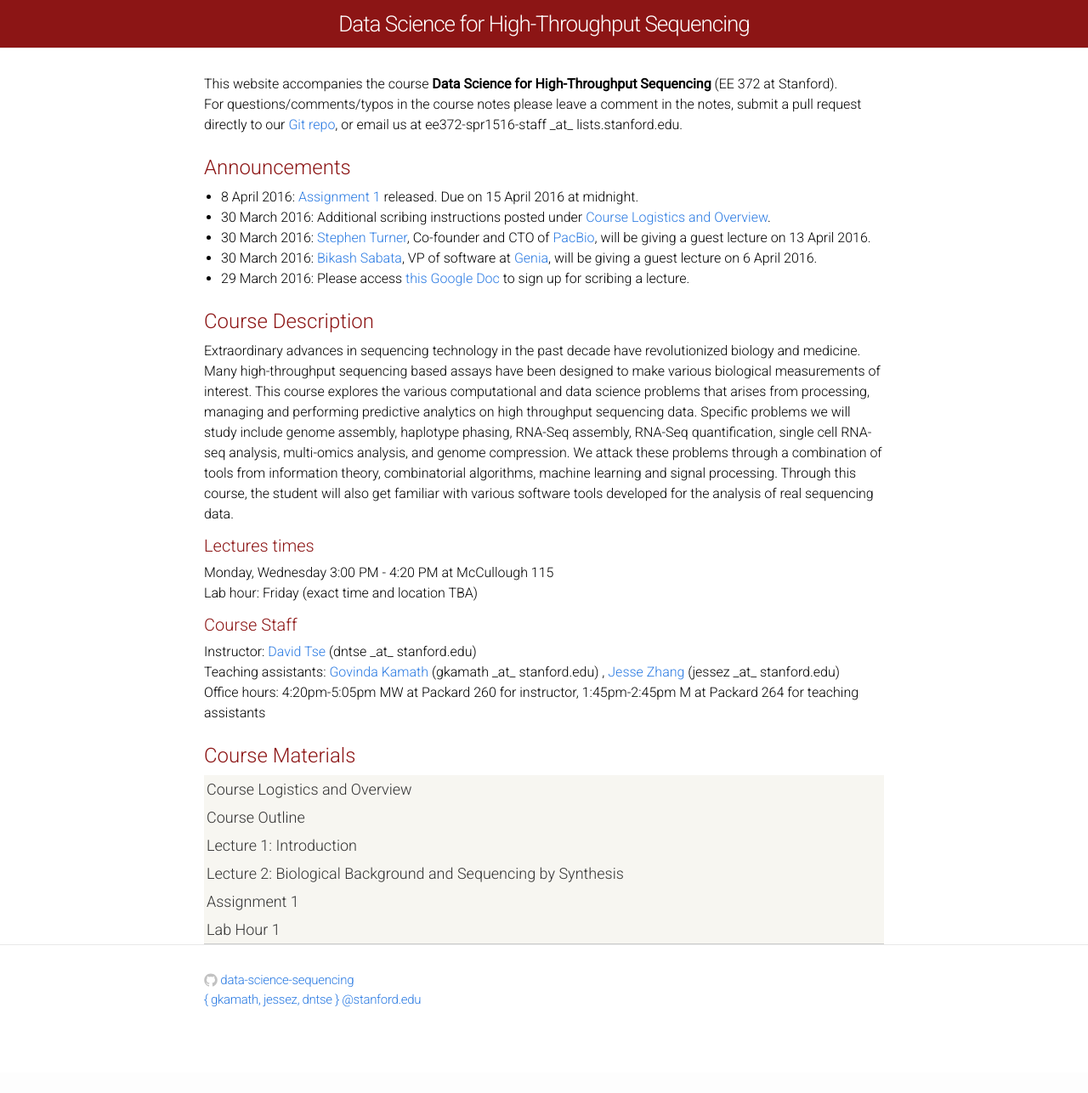
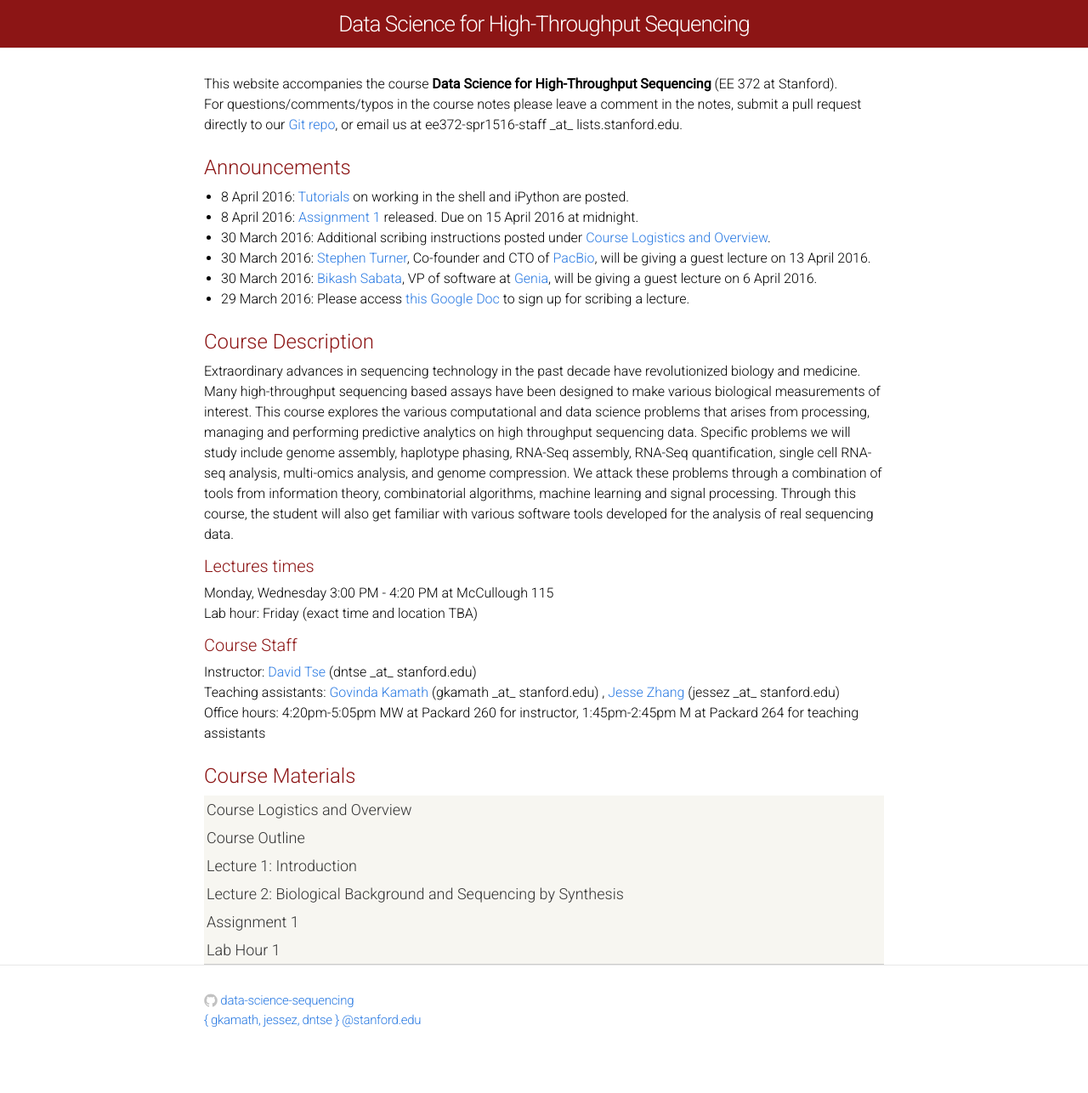
Before and after one commit to laurashen/data-science-sequencing.github.io, a Jekyll site: the page built from index.html, in a window 1280 px wide. Shown: the whole page at 85% size. Built offline with Jekyll 4.4.1, drawn with Linux system fonts in a browser that asks for light colours; before the commit the page ends 1262 px from its top, so only the background shows below that.

Commit message:
Terminal tutorial

```diff
--- a/index.html
+++ b/index.html
@@ -13,7 +13,8 @@ layout: default
     <div class="module-header">Announcements</div>
     <div class="materials-bullets-notopmargin">
     <ul >
-    <li>8 April 2016: <a href="/assignments/assignment1/">Assignment 1</a> released. Due on 15 April 2016 at midnight.
+    <li>8 April 2016: <a href="/labhours/labhour1">Tutorials</a> on working in the shell and iPython are posted. </li>
+    <li>8 April 2016: <a href="/assignments/assignment1/">Assignment 1</a> released. Due on 15 April 2016 at midnight.</li>
     <li>30 March 2016: Additional scribing instructions posted under <a href="/lectures/course_overview/#scribing">Course Logistics and Overview</a>. </li>
     <li>30 March 2016: <a href="http://www.pacb.com/people/stephen-turner-phd/">Stephen Turner</a>, Co-founder and CTO of <a href="http://www.pacb.com/">PacBio</a>, will be giving a guest lecture on 13 April 2016. </li></li>
     <li>30 March 2016: <a href="https://www.linkedin.com/in/bikashsabata">Bikash Sabata</a>, VP of software at <a href="http://www.geniachip.com/">Genia</a>, will be giving a guest lecture on 6 April 2016.
```
Also changed, not shown: assets/labhour1/shell_basics.md (+5 -1 lines).
